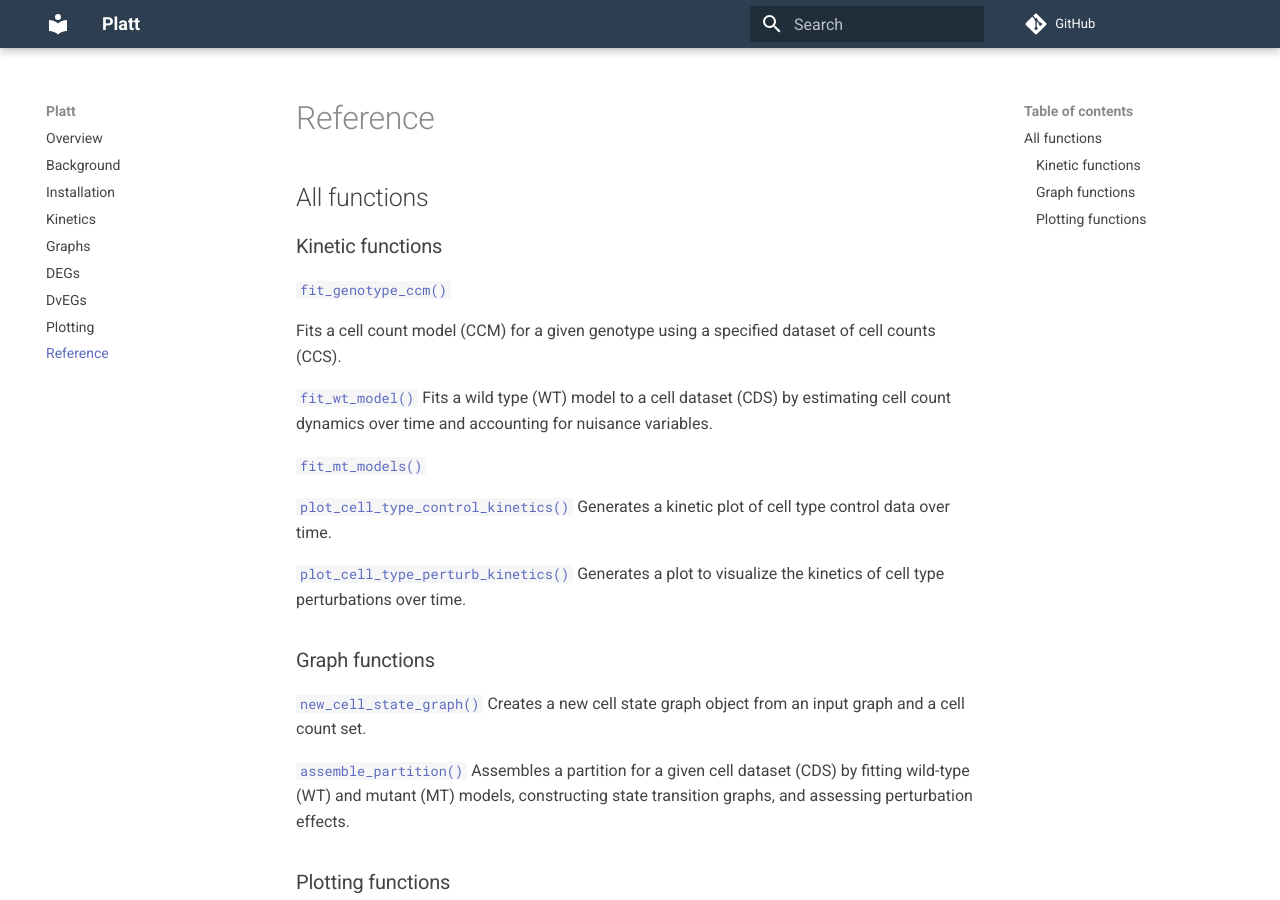
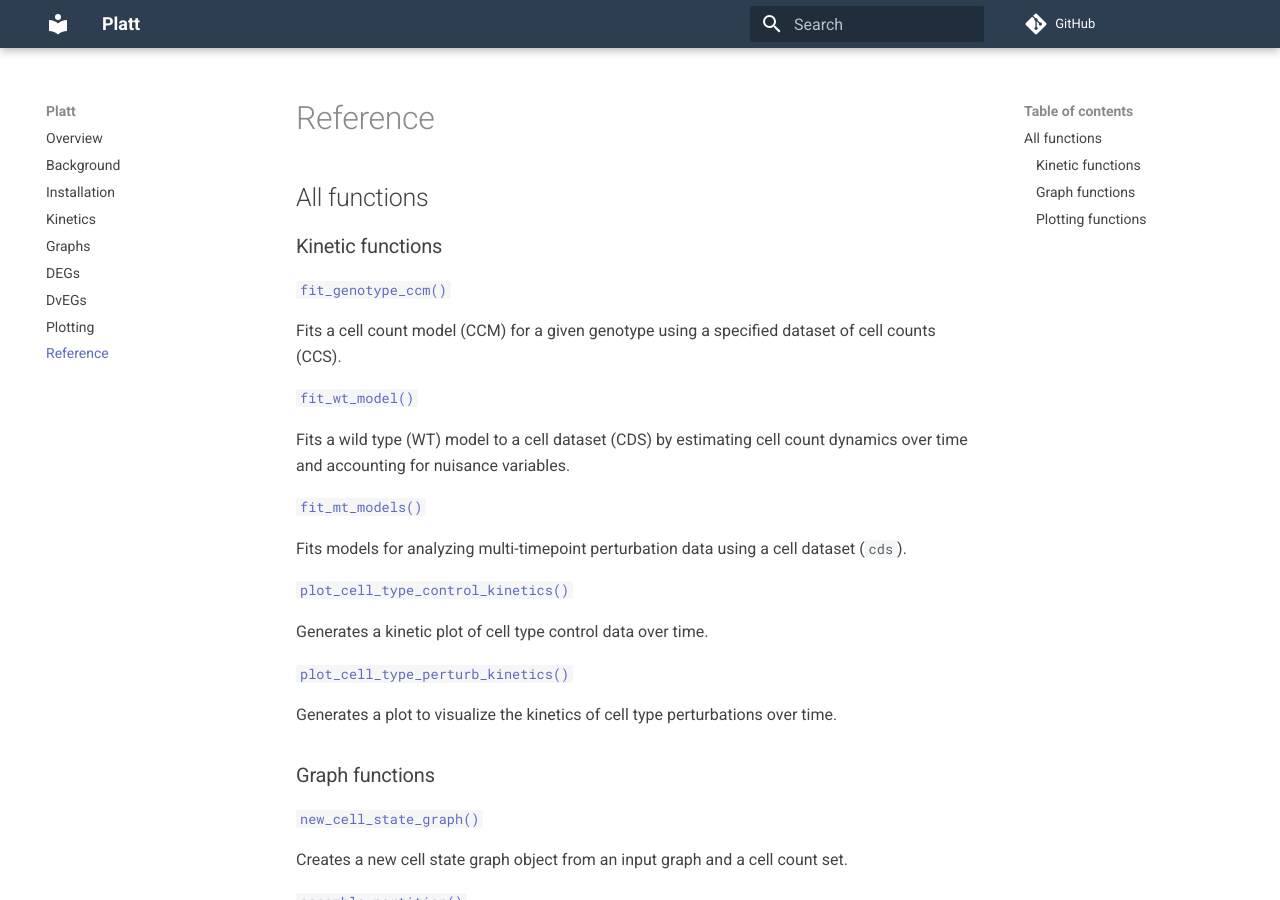
Before and after one commit to cole-trapnell-lab/platt, an MkDocs documentation site: the page built from docs/reference.md, in a window 1280 px wide and 900 px high. Built offline with MkDocs 1.6.1 and Material for MkDocs 9.7.7, drawn with Linux system fonts in a browser that asks for light colours; comment, search, counter and statistics services are not loaded.

Commit message:
update ref formatting

```diff
--- a/docs/reference.md
+++ b/docs/reference.md
@@ -11,34 +11,45 @@ All functions
 Fits a cell count model (CCM) for a given genotype using a specified dataset of cell counts (CCS).
 
 [`fit_wt_model()`](fit_wt_model)
+
 Fits a wild type (WT) model to a cell dataset (CDS) by estimating cell count dynamics over time and accounting for nuisance variables.
 
 [`fit_mt_models()`](fit_mt_models)
 
+Fits models for analyzing multi-timepoint perturbation data using a cell dataset (`cds`).
+
 [`plot_cell_type_control_kinetics()`](plot_cell_type_control_kinetics)
+
 Generates a kinetic plot of cell type control data over time.
 
 [`plot_cell_type_perturb_kinetics()`](plot_cell_type_perturb_kinetics)
+
 Generates a plot to visualize the kinetics of cell type perturbations over time.
 
 ### Graph functions
 
 [`new_cell_state_graph()`](new_cell_state_graph)
+
 Creates a new cell state graph object from an input graph and a cell count set.
 
 [`assemble_partition()`](assemble_partition)
+
 Assembles a partition for a given cell dataset (CDS) by fitting wild-type (WT) and mutant (MT) models, constructing state transition graphs, and assessing perturbation effects.
 
 ### Plotting functions
 
 [`plot_annotations()`](plot_annotations)
+
 Generates a plot of cell state graphs with various customization options.
 
 [`plot_gene_expr()`](plot_gene_expr)
+
 Plots gene expression data on a cell state graph.
 
 [`plot_abundance_changes()`](plot_abundance_changes)
+
 Generates a plot to visualize changes in cell state abundances.
 
 [`plot_degs()`](plot_degs)
+
 Plots differentially expressed genes (DEGs) on a cell state graph, with customizable appearance and layout options.
```
